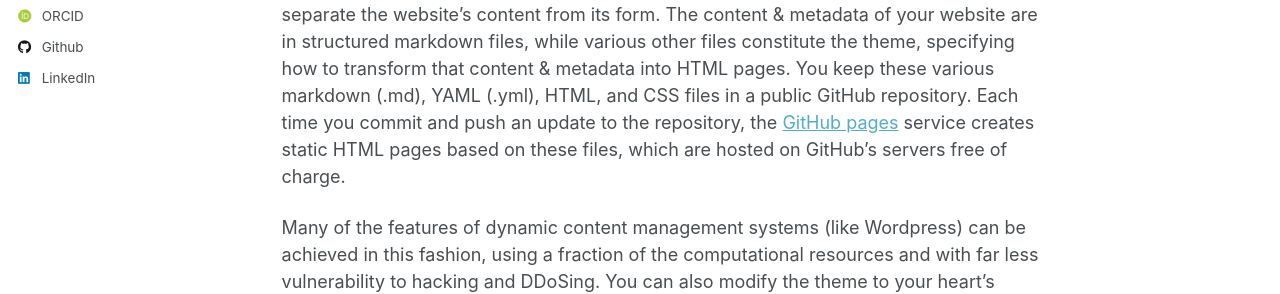
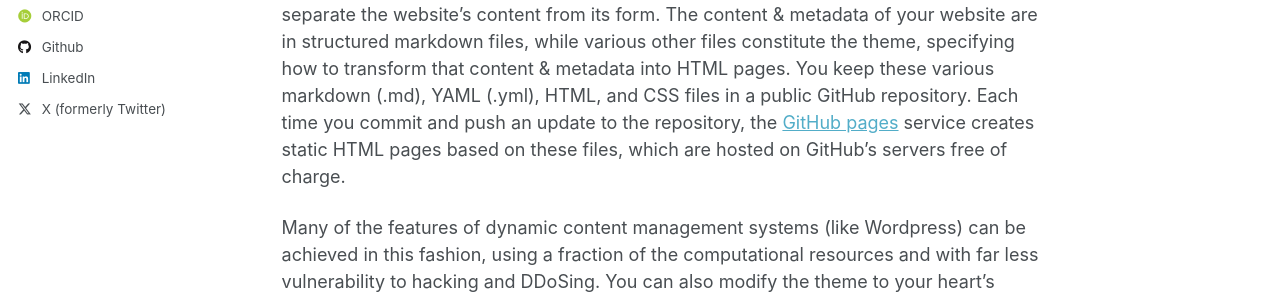
Before and after one commit to areffarhadi/areffarhadi.github.io, a Jekyll site: the page built from _pages/about.md, in a window 1280 px wide. Shown: the part 515-809 px from the top of the page. Built offline with Jekyll 4.4.1, drawn with Linux system fonts in a browser that asks for light colours; some web fonts are replaced.

Commit message:
Update _config.yml

```diff
--- a/_config.yml
+++ b/_config.yml
@@ -57,7 +57,7 @@ author:
   keybase          : # Username
   instagram        : # Username
   lastfm           : # Username
-  linkedin         : https://www.linkedin.com/in/areffarhadipour/
+  linkedin         : areffarhadipour
   mastodon         : # URL
   medium           : # URL
   pinterest        : # Username
@@ -65,7 +65,7 @@ author:
   steam            : # Username
   telegram         : # URL
   tumblr           : # Username
-  twitter          : # @areffreeman
+  twitter          : areffreeman
   vine             : # Username
   weibo            : # Username
   wikipedia        : # Username
```
